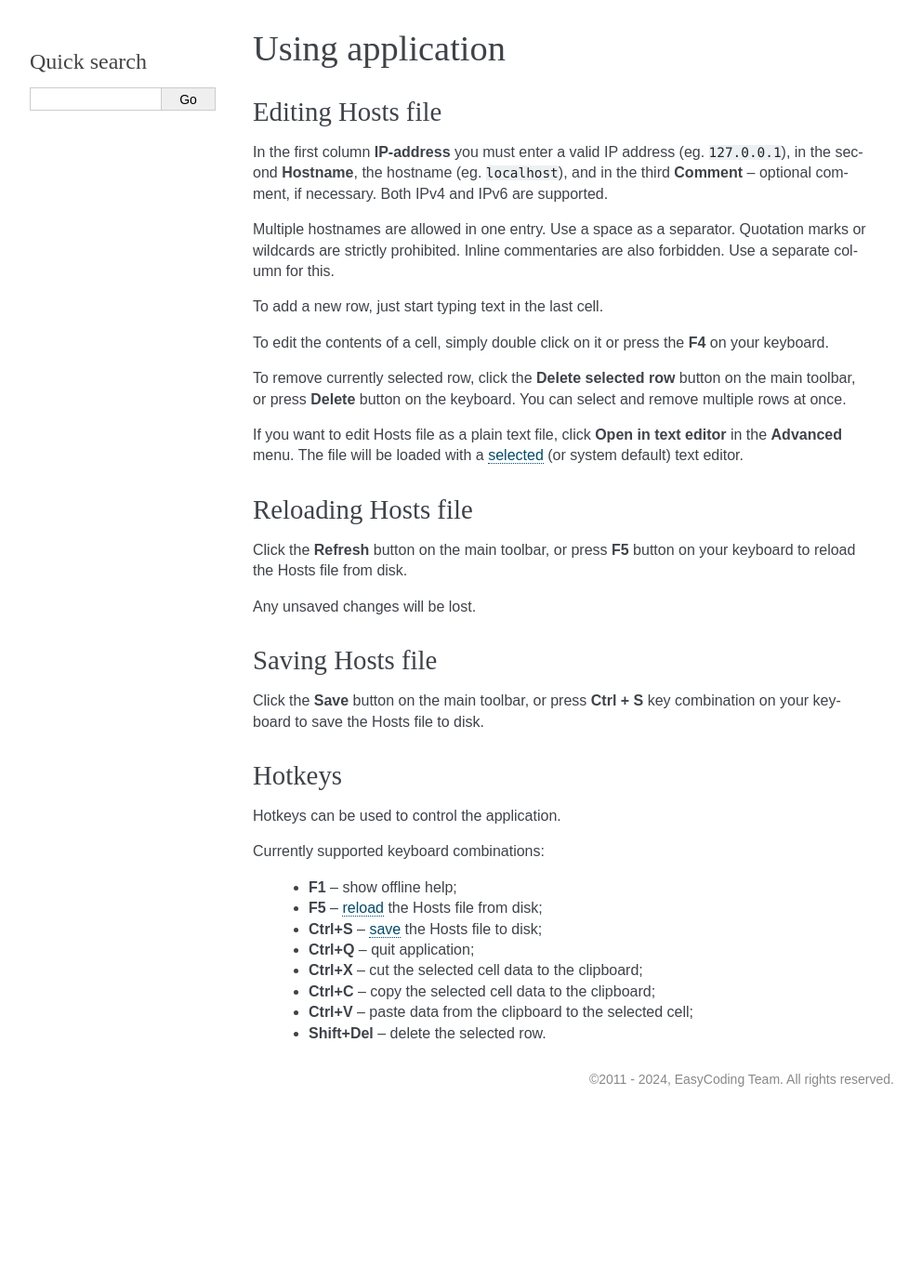
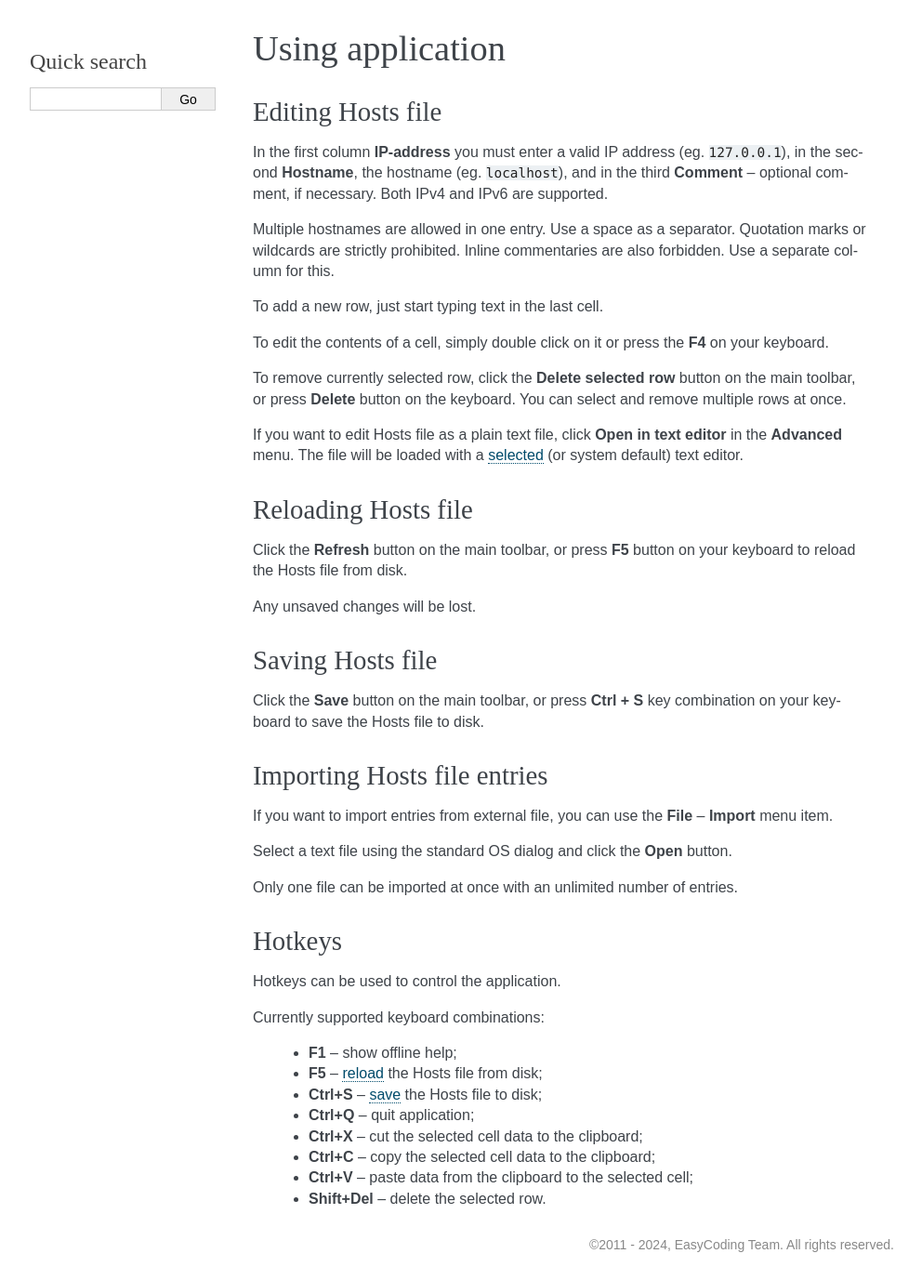
Before and after one commit to xvitaly/mhed, a Sphinx documentation site: the page built from docs/source/using-application.rst, in a window 1280 px wide. Shown: the whole page at 93% size, without its empty margins (148-1140 px from the left). Built offline with Sphinx 7.4.7, drawn with Linux system fonts in a browser that asks for light colours; before the commit the page ends 1199 px from its top, so only the background shows below that.

Commit message:
Added information about importing feature to the "Using application" documentation page.

```diff
--- a/docs/source/using-application.rst
+++ b/docs/source/using-application.rst
@@ -45,6 +45,18 @@ Saving Hosts file
 
 Click the **Save** button on the main toolbar, or press **Ctrl + S** key combination on your keyboard to save the Hosts file to disk.
 
+.. index:: hosts editor, importing hosts file
+.. _usage-import:
+
+Importing Hosts file entries
+===================================================
+
+If you want to import entries from external file, you can use the **File** -- **Import** menu item.
+
+Select a text file using the standard OS dialog and click the **Open** button.
+
+Only one file can be imported at once with an unlimited number of entries.
+
 .. index:: keys, hotkeys, keyboard
 .. _usage-hotkeys:
 
```
Also changed, not shown: 1 other file.
